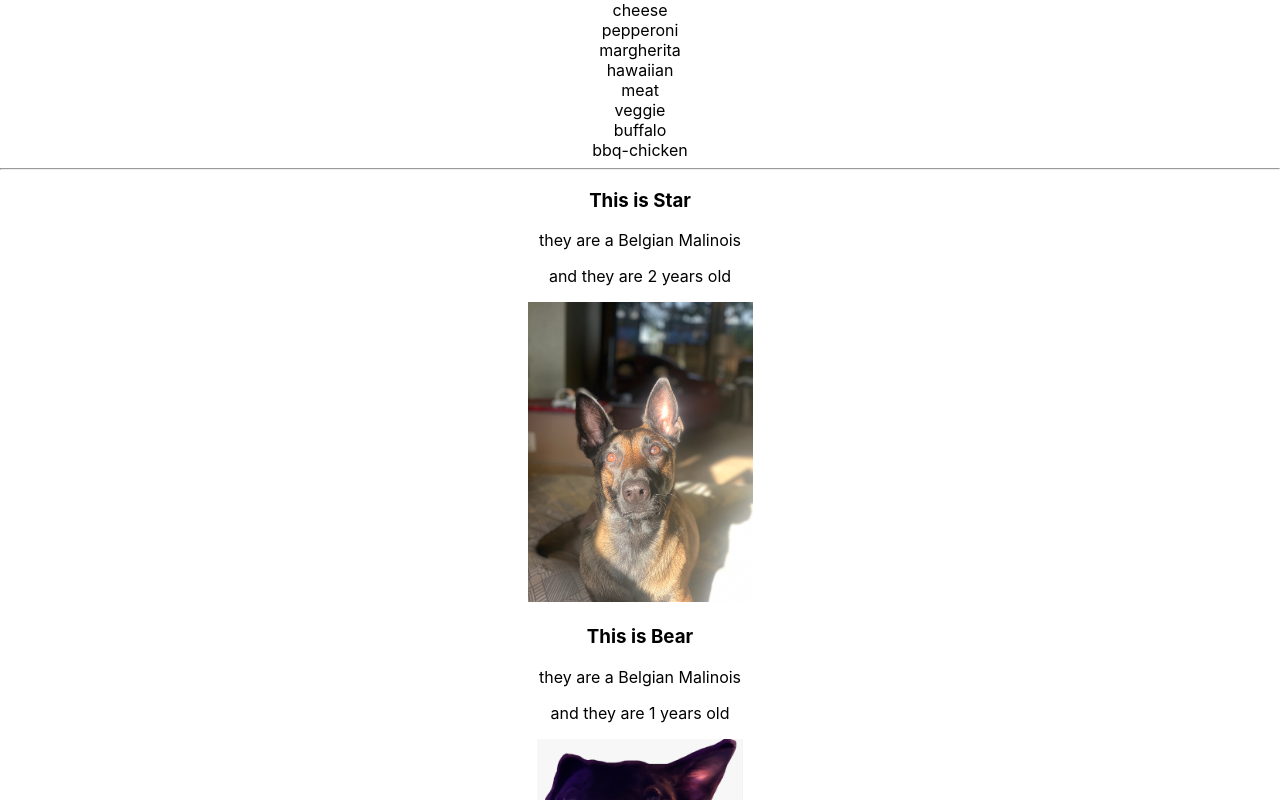
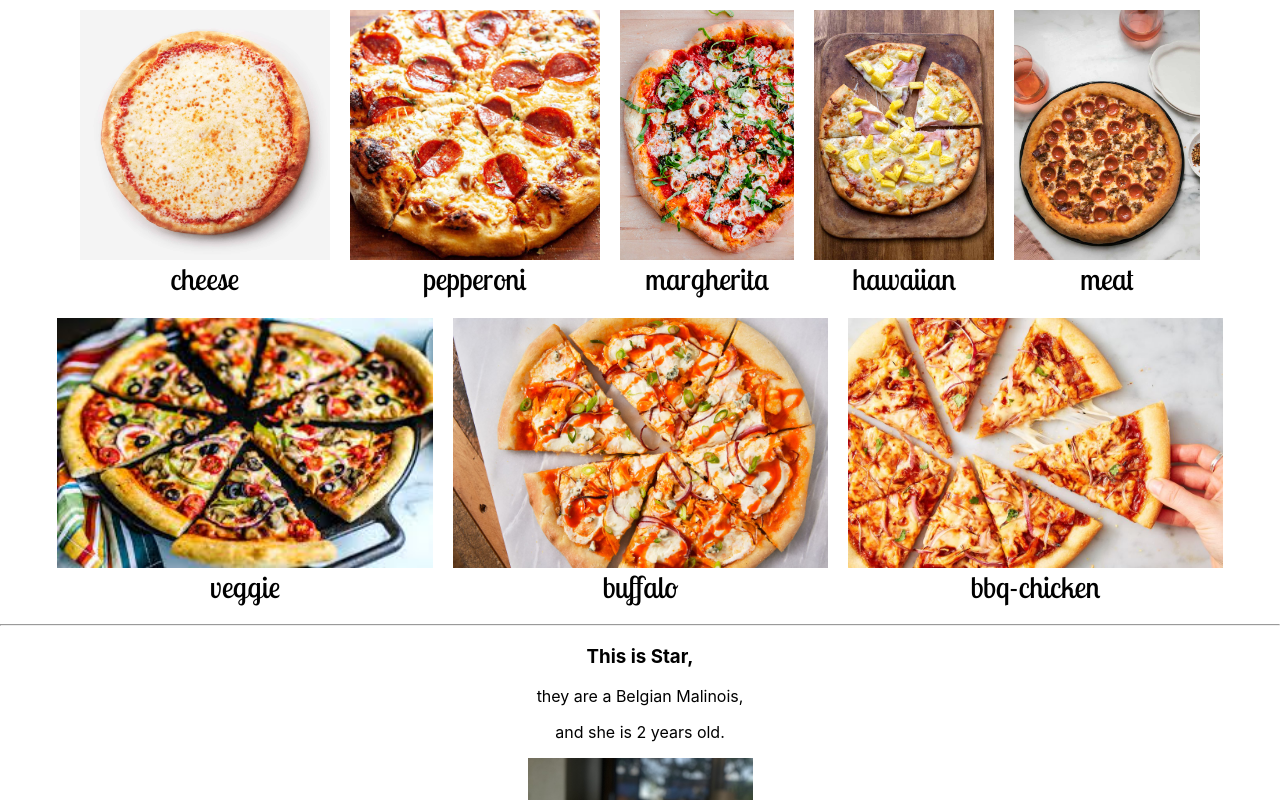
Before and after one commit to nikihite/react-import-display-list, a React (Create React App) app: page / in a window 1280 px wide. Shown: the top 800 px of the page. Built offline with nearby package versions, Linux system fonts and the light colour scheme.

Commit message:
styled pizza list

```diff
--- a/src/Dog/DogItem.js
+++ b/src/Dog/DogItem.js
@@ -1,4 +1,4 @@
-import './Dog.css';
+import './dog.css';
 
 export default function DogItem({
   name,
@@ -8,9 +8,9 @@ export default function DogItem({
 }) {
   return (
     <div className='dog'>
-      <h3>This is {name}</h3>
-      <p>they are a {breed}</p>
-      <p>and they are {age} years old</p>
+      <h3>This is {name},</h3>
+      <p>they are a {breed},</p>
+      <p>and {age} years old.</p>
       <img className='pic' src={`${name}.jpeg`} />
     </div>
   );
--- a/src/Dog/DogsList.js
+++ b/src/Dog/DogsList.js
@@ -1,4 +1,5 @@
 import DogItem from './DogItem';
+import './dog.css';
 
 export default function DogsList({ dogs }) {
   return (
--- a/src/Dog/dogs-data.js
+++ b/src/Dog/dogs-data.js
@@ -3,16 +3,16 @@ export const dogs = [
   {
     name: 'Star',
     breed: 'Belgian Malinois',
-    age: 2,
+    age: 'she is 2',
   },
   {
     name: 'Bear',
     breed: 'Belgian Malinois',
-    age: 1,
+    age: 'she is 1',
   },
   {
     name: 'Jett',
     breed: 'Human',
-    age: 23,
+    age: 'he is 23',
   },
 ];
--- a/src/Pizza/PizzaItem.js
+++ b/src/Pizza/PizzaItem.js
@@ -1,6 +1,8 @@
+import './pizza.css';
 
 export default function PizzaItem({ pizza }) {
-  return <div>
+  return <div className="pizza">
+    <img className="pizzapic" src={`${pizza}.jpeg`}/>
     {pizza}
   </div>;
 }
--- a/src/Pizza/PizzasList.js
+++ b/src/Pizza/PizzasList.js
@@ -1,7 +1,8 @@
 import PizzaItem from './PizzaItem';
+import './pizza.css';
 
 export default function PizzaList({ pizzas }) {
-  return <div>
+  return <div className='pizzatwo'>
     {
       pizzas.map((pizza, i) => <PizzaItem pizza={pizza} key={pizza + i} />)
     }
--- /dev/null
+++ b/src/Pizza/pizza.css
@@ -0,0 +1,22 @@
+@import url('https://fonts.googleapis.com/css2?family=Lobster+Two&display=swap');
+
+.pizza {
+    display: flex;
+    justify-content: center;
+    align-items: center;
+    flex-direction: column;
+    margin: 10px;
+    font-family: 'Lobster Two', cursive;
+    font-size: 30px;
+}
+
+.pizzatwo {
+    display: flex;
+    flex-wrap: wrap;
+    justify-content: center;
+}
+
+.pizzapic {
+    height: 250px;
+
+}
```
Also changed, not shown: src/Chakras/chakras.css (added), src/Movies/movies.css (added).
